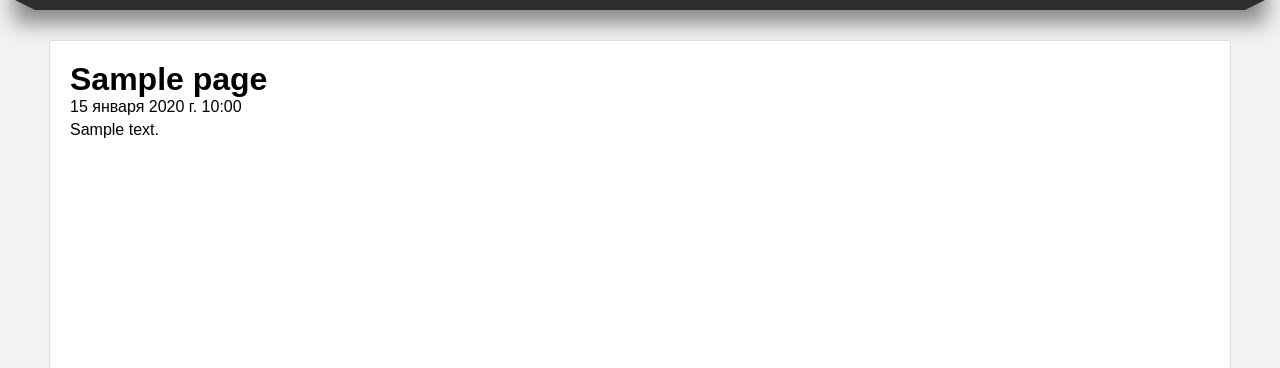
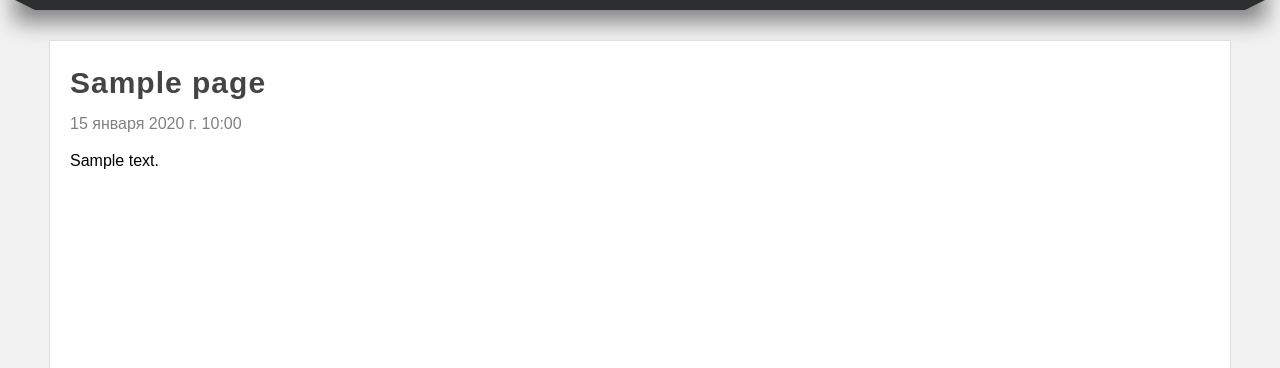
Before and after one commit to followking337/learning-python-libraries, a Django app: template django/project_udemy/pages/templates/pages/page.html in a window 1280 px wide. Shown: the part 182-550 px from the top of the page. Run offline with Django 4.2, Linux system fonts and the light colour scheme; the template is opened without the code that fills it: most values are stand-ins (such as "Sample title", 1, 10 or a date in 2020).

Commit message:
Django project_udemy update
- Custom URLconf for mainapp and pages.
- models.py -> change content datatype for ckeditor, add new field order.
- settings.py -> connections ckeditor and CKEDITOR_CONFIGS
- page.html -> add filter safe for variable page in <p>
- contenxt_processors.py -> add order_by('order')

```diff
--- a/django/movie_project/movie_app/admin.py
+++ b/django/movie_project/movie_app/admin.py
@@ -30,6 +30,10 @@ class RatingFilter(admin.SimpleListFilter):
 
 @admin.register(Movie)
 class MovieAdmin(admin.ModelAdmin):
+    # fields = ['name', 'rating']  # view fields in admin
+    # exclude = ['slug']  # exclude these fields from viewing in admin
+    # readonly_fields = ['year']  # field that cannot be changed in admin
+    prepopulated_fields = {'slug': ('name',)}
     list_display = ['name', 'rating', 'year', 'budget', 'currency', 'rating_status']
     # to view more other fields in admin
     # __str__ is not working after setting list_display
--- a/django/project_udemy/mainapp/static/css/styles.css
+++ b/django/project_udemy/mainapp/static/css/styles.css
@@ -203,6 +203,17 @@ nav ul li a:hover{
     margin-bottom: 10px;
 }
 
+.date{
+    display: block;
+    margin-top: 15px;
+    margin-bottom: 15px;
+    color: gray;
+}
+
+.content{
+    line-height: 25px;
+}
+
 .article-item{
     margin-bottom: 20px;
     margin-top: 20px;
--- a/django/project_udemy/pages/context_processors.py
+++ b/django/project_udemy/pages/context_processors.py
@@ -2,7 +2,7 @@ from pages.models import Page
 
 
 def get_pages(request):
-    pages = Page.objects.filter(visible=True).values_list('id', 'title', 'slug')
+    pages = Page.objects.filter(visible=True).order_by('order').values_list('id', 'title', 'slug')
     # list with elements object Page, within each one there is tuple with object attributes
     # pages = Page.objects.values_list('title', flat=True)  # plain text
     # pages = Page.objects.all()  # it will return all objects with all info (complete info)
--- a/django/project_udemy/pages/models.py
+++ b/django/project_udemy/pages/models.py
@@ -1,12 +1,14 @@
 from django.db import models
+from ckeditor.fields import RichTextField
 
 # Create your models here.
 
 
 class Page(models.Model):
     title = models.CharField(max_length=50, verbose_name='Titulo')
-    content = models.TextField(verbose_name='Contenido')
+    content = RichTextField(verbose_name='Contenido')
     slug = models.CharField(max_length=150, verbose_name='URL amigable', unique=True)
+    order = models.IntegerField(verbose_name='Orden', default=0)
     visible = models.BooleanField(verbose_name='¿Visible?')
     created_at = models.DateTimeField(auto_now_add=True, verbose_name='Creado el')
     updated_at = models.DateTimeField(auto_now=True, verbose_name='Actualizado el')
--- a/django/project_udemy/pages/templates/pages/page.html
+++ b/django/project_udemy/pages/templates/pages/page.html
@@ -7,9 +7,9 @@
 
 
 {% block content %}
-    <h1>{{page.title}}</h1>
-        <span>{{page.created_at}}</span>
-            <p>
-                {{page.content}}
+    <h1 class="title">{{page.title}}</h1>
+        <span class="date">{{page.created_at}}</span>
+            <p class="content">
+                {{page.content|safe}}
             </p>
 {% endblock content %}
--- /dev/null
+++ b/django/project_udemy/pages/urls.py
@@ -0,0 +1,6 @@
+from django.urls import path
+from . import views
+
+urlpatterns = [
+    path('pagina/<str:slug>', views.page, name='page'),
+]
```
Also changed, not shown: django/movie_project/movie_app/models.py (+7 -5 lines), django/project_udemy/mainapp/urls.py (added, +7 -0 lines), django/project_udemy/project_udemy/settings.py (+14 -0 lines), django/project_udemy/project_udemy/urls.py (+3 -4 lines), django/movie_project/db.sqlite3, django/project_udemy/db.sqlite3, django/project_udemy/pages/migrations/0002_page_order_alter_page_content.py (added).
